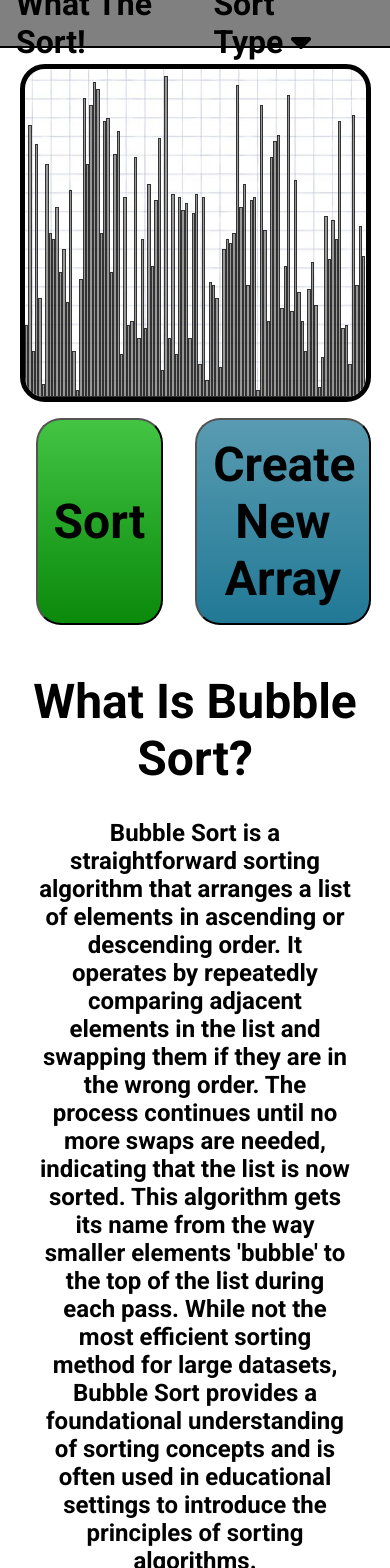
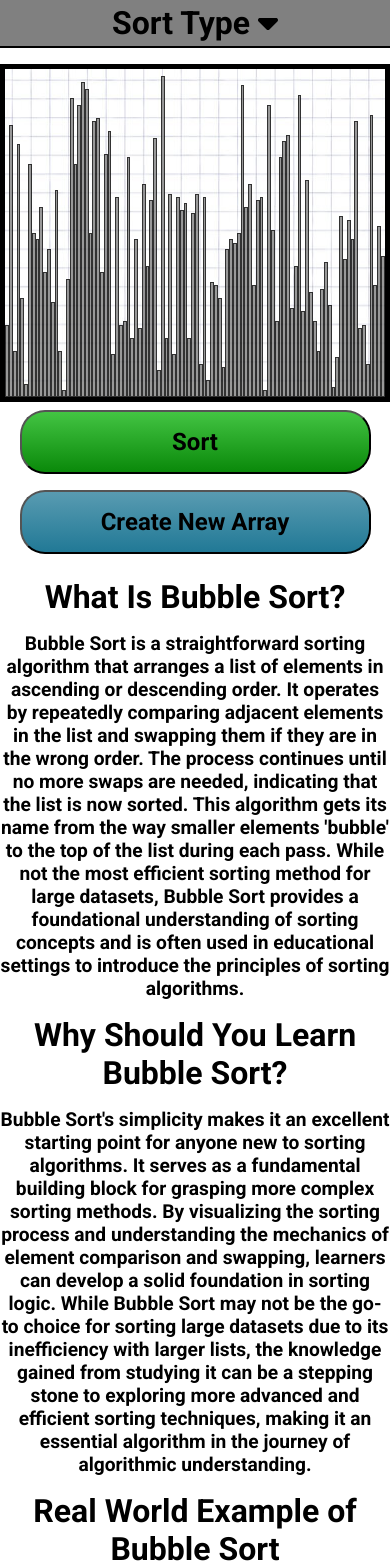
Before and after one commit to DevParkerCS/WhatTheSort, a React (Create React App) app: page / in a window 390 px wide. Shown: the top 1568 px of the page. Built offline with nearby package versions, Linux system fonts and the light colour scheme.

Commit message:
Added basic responsitivity

```diff
--- a/src/App.module.scss
+++ b/src/App.module.scss
@@ -65,3 +65,31 @@
   margin: 0 auto;
   display: flex;
 }
+
+@media (min-width: 320px) and (max-width: 480px) {
+  .sortText {
+    width: 100vw;
+    font-size: 1.2rem;
+    margin: 0;
+  }
+
+  .sortTitle {
+    font-size: 2rem;
+    margin: 1rem;
+  }
+
+  .actionBtnWrapper {
+    display: block;
+
+    .actionBtn {
+      width: 90vw;
+      margin: 0.5rem 0;
+      font-size: 1.5rem;
+    }
+  }
+
+  .barsWrapper {
+    width: 100vw;
+    border-radius: 0px;
+  }
+}
--- a/src/App.tsx
+++ b/src/App.tsx
@@ -74,7 +74,7 @@ function App() {
 
   return (
     <div>
-      <Nav setSortType={setSortType} />
+      <Nav setSortType={setSortType} isSorting={isSorting} />
       <div className={styles.contentWrapper}>
         <div className={styles.barsWrapper}>
           {divsToSort.map((m) => {
--- a/src/Utils/SortAlgos.ts
+++ b/src/Utils/SortAlgos.ts
@@ -44,7 +44,7 @@ export const insertionSort = async (
       await new Promise((resolve) =>
         setTimeout(() => {
           resolve(true);
-        }, 5)
+        }, 1)
       );
       divsToSort[j + 1] = divsToSort[j];
       j = j - 1;
--- a/src/components/Nav.module.scss
+++ b/src/components/Nav.module.scss
@@ -54,3 +54,23 @@
     }
   }
 }
+
+.dropInactive.dropDown {
+  pointer-events: none;
+}
+
+@media (min-width: 320px) and (max-width: 480px) {
+  .navTitle {
+    display: none;
+  }
+
+  .dropDown {
+    display: flex;
+    justify-content: center;
+    width: 100vw;
+  }
+
+  ul {
+    bottom: 50;
+  }
+}
--- a/src/components/Nav.tsx
+++ b/src/components/Nav.tsx
@@ -5,18 +5,27 @@ import { faCaretDown } from "@fortawesome/free-solid-svg-icons";
 
 type NavProps = {
   setSortType: React.Dispatch<React.SetStateAction<number>>;
+  isSorting: boolean;
 };
 
-export const Nav = ({ setSortType }: NavProps) => {
+export const Nav = ({ setSortType, isSorting }: NavProps) => {
   const handleBtnClick = (sortTitle: string, index: string) => {
     setSortType(parseInt(index));
   };
   return (
     <div className={styles.nav}>
       <div className={styles.navTitle}>What The Sort!</div>
-      <div className={styles.dropDown}>
-        <div className={styles.sortType}>
-          Sort Type <FontAwesomeIcon icon={faCaretDown} />
+      <div
+        className={`${styles.dropDown} ${isSorting ? styles.dropInactive : ""}`}
+      >
+        <div className={`${styles.sortType}`}>
+          {isSorting ? (
+            "Sorting ..."
+          ) : (
+            <div>
+              Sort Type <FontAwesomeIcon icon={faCaretDown} />
+            </div>
+          )}
         </div>
         <ul>
           <li
```
